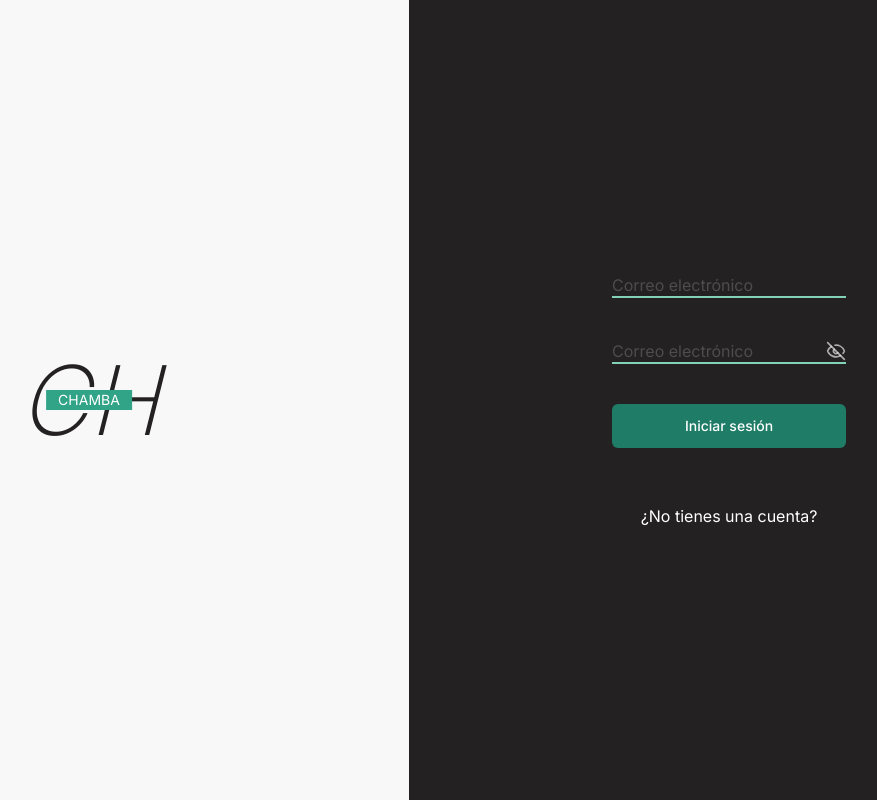
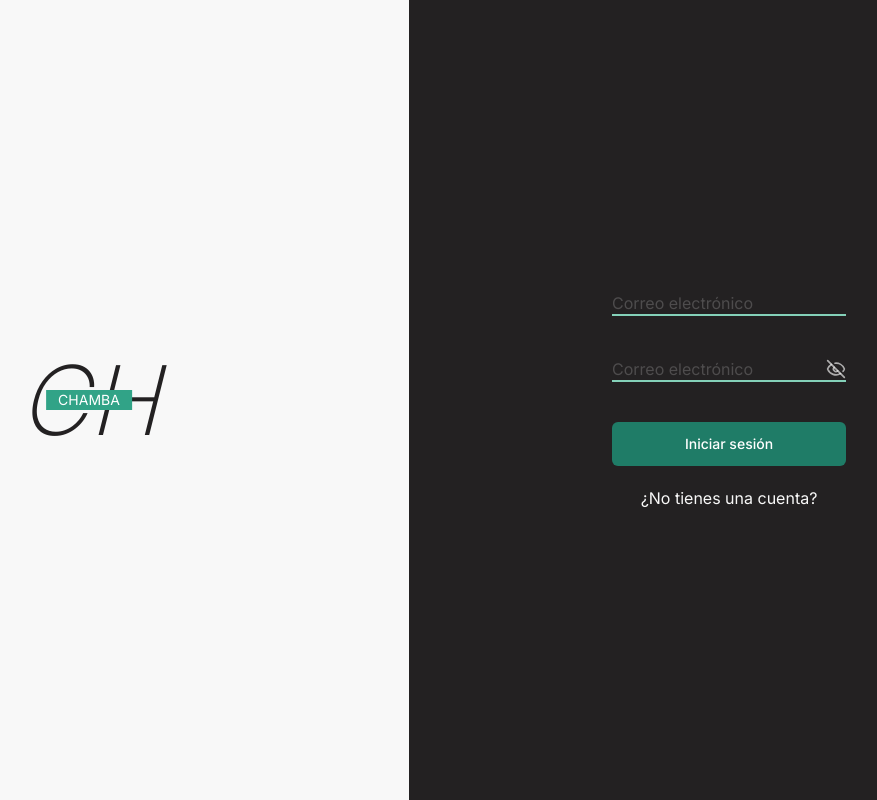
Before and after one commit to Hook03cdl/chamba, a Next.js app: page /login in a window 1280 px wide. Shown: the whole page, without its empty margins (231-1108 px from the left). Built offline with nearby package versions, Linux system fonts and the light colour scheme.

Commit message:
mejoras de componentes

```diff
--- a/app/(auth)/login/page.tsx
+++ b/app/(auth)/login/page.tsx
@@ -25,11 +25,11 @@ export default function Login() {
 	}
 
 	return (
-		<section className="flex">
-			<section className="bg-humo w-3/6 h-[100vh] flex justify-center items-center">
+		<section className="flex *:flex-1 *:h-svh">
+			<section className="bg-humo flex justify-center items-center">
 				<Logo variant="dark" />
 			</section>
-			<section className="bg-shark w-3/6 flex justify-center items-center flex-col">
+			<section className="bg-shark flex justify-center items-center flex-col gap-5">
 				<div className="space-y-10">
 					<Input
 						label={'Correo electrónico'}
@@ -46,7 +46,7 @@ export default function Login() {
 
 					<Button className="w-full">Iniciar sesión</Button>
 				</div>
-				<Link href={'/pruebas'} className="mt-14 text-white hover:underline">
+				<Link href={'/pruebas'} className=" text-humo hover:underline">
 					¿No tienes una cuenta?
 				</Link>
 			</section>
```
